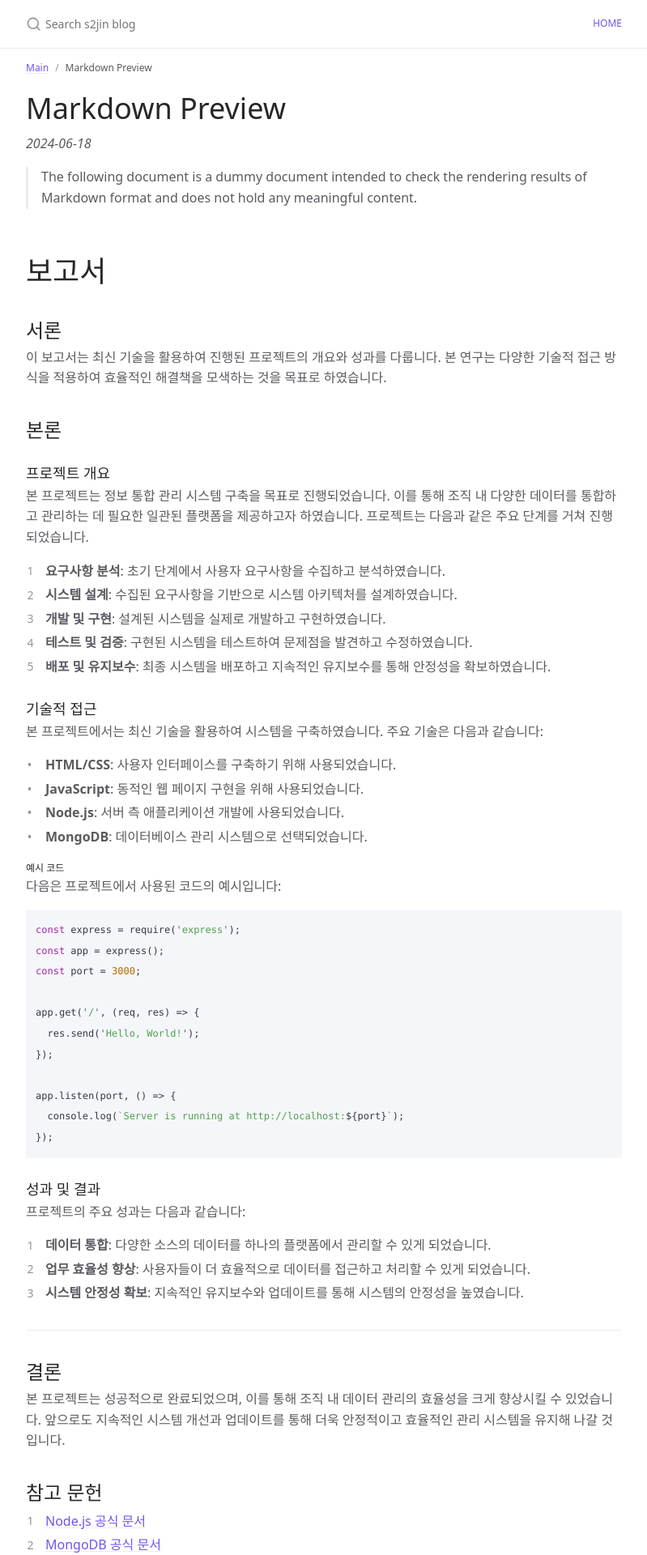
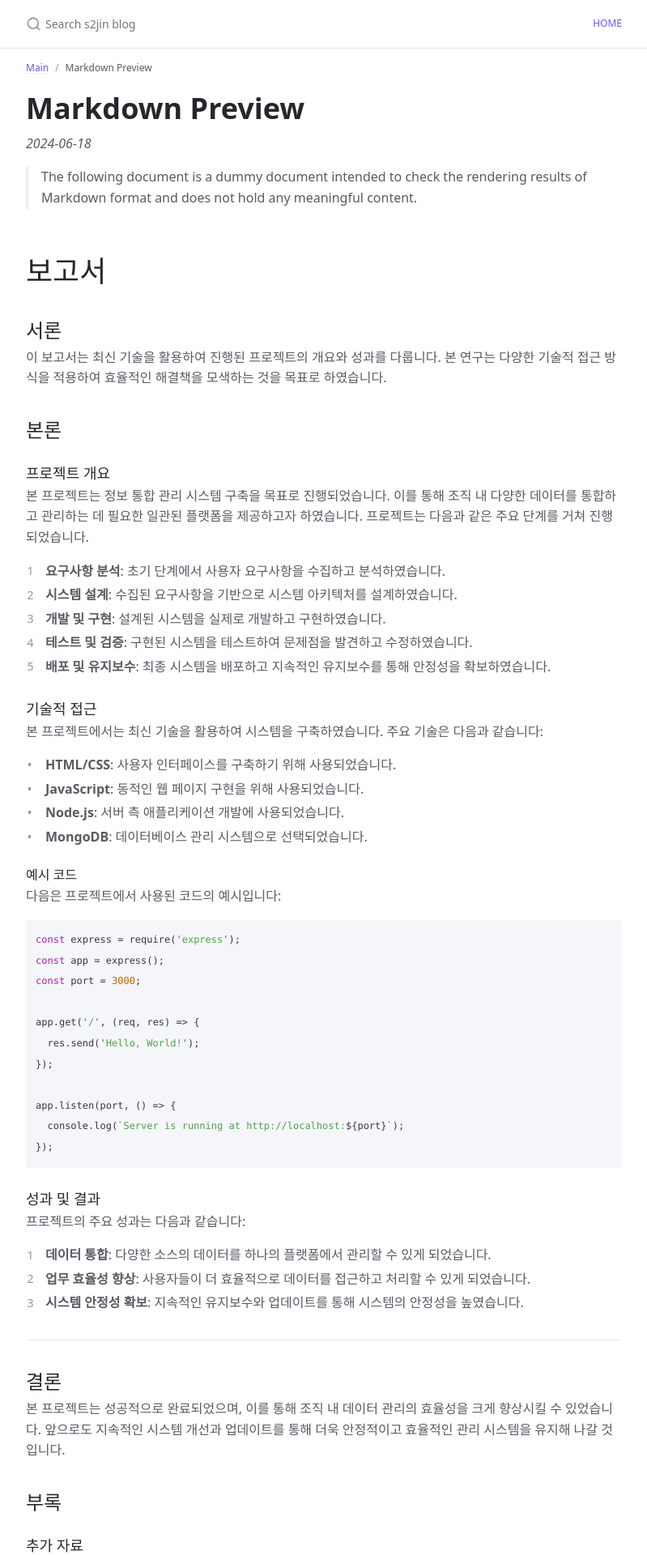
Before and after one commit to s2jin/blog, a Jekyll site: the page built from docs/markdown_preview.md, in a window 1280 px wide. Shown: the top 1920 px of the page at 81% size, without its empty margins (240-1039 px from the left). Built offline with Jekyll 4.4.1, drawn with Linux system fonts in a browser that asks for light colours; cached includes are drawn as plain includes; some of the changed text lies outside the part shown.

Commit message:
header 폰트 크기 변경

```diff
--- a/_sass/typography.scss
+++ b/_sass/typography.scss
@@ -5,7 +5,7 @@ h1,
 .text-alpha {
   @include fs-8;
 
-  font-weight: 300;
+//  font-weight: 300;
 }
 
 h2,
@@ -21,7 +21,7 @@ h3,
 
 h4,
 .text-delta {
-  @include fs-2;
+  @include fs-4;
 
 //  font-weight: 400;
 //  text-transform: uppercase;
--- a/docs/markdown_preview.md
+++ b/docs/markdown_preview.md
@@ -63,21 +63,23 @@ app.listen(port, () => {
 ## 결론
 본 프로젝트는 성공적으로 완료되었으며, 이를 통해 조직 내 데이터 관리의 효율성을 크게 향상시킬 수 있었습니다. 앞으로도 지속적인 시스템 개선과 업데이트를 통해 더욱 안정적이고 효율적인 관리 시스템을 유지해 나갈 것입니다.
 
-## 참고 문헌
-1. [Node.js 공식 문서](https://nodejs.org/en/docs/)
-2. [MongoDB 공식 문서](https://docs.mongodb.com/)
-3. [Express.js 공식 문서](https://expressjs.com/)
+## 부록
 
-## 부록
 ### 추가 자료
 - 프로젝트 계획서
 - 테스트 보고서
 - 사용자 매뉴얼
 
-### 이미지
+### 자료
+
+##### 이미지
+
 ![프로젝트 다이어그램](https://via.placeholder.com/150)
 
-### 테이블
+##### 테이블
+
+###### 트래커
+
 | 단계        | 설명                              | 완료 여부 |
 | ----------- | --------------------------------- | --------- |
 | 요구사항 분석 | 사용자 요구사항 수집 및 분석       | 완료      |
```
